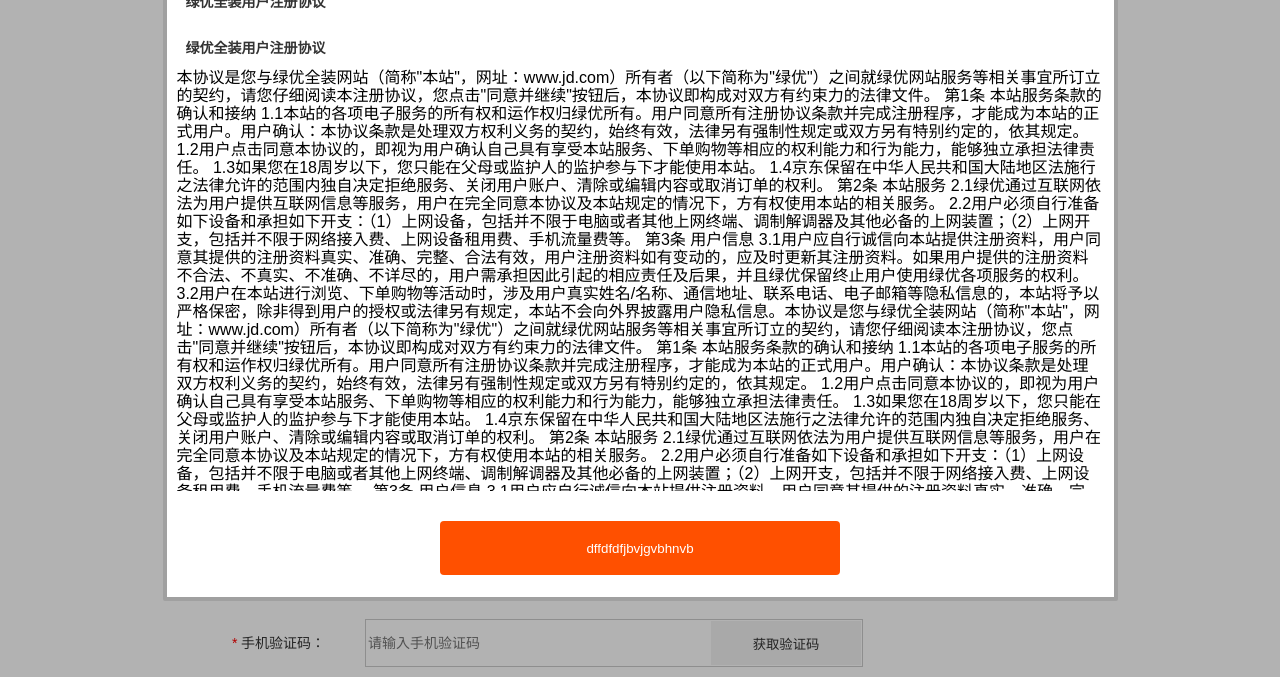
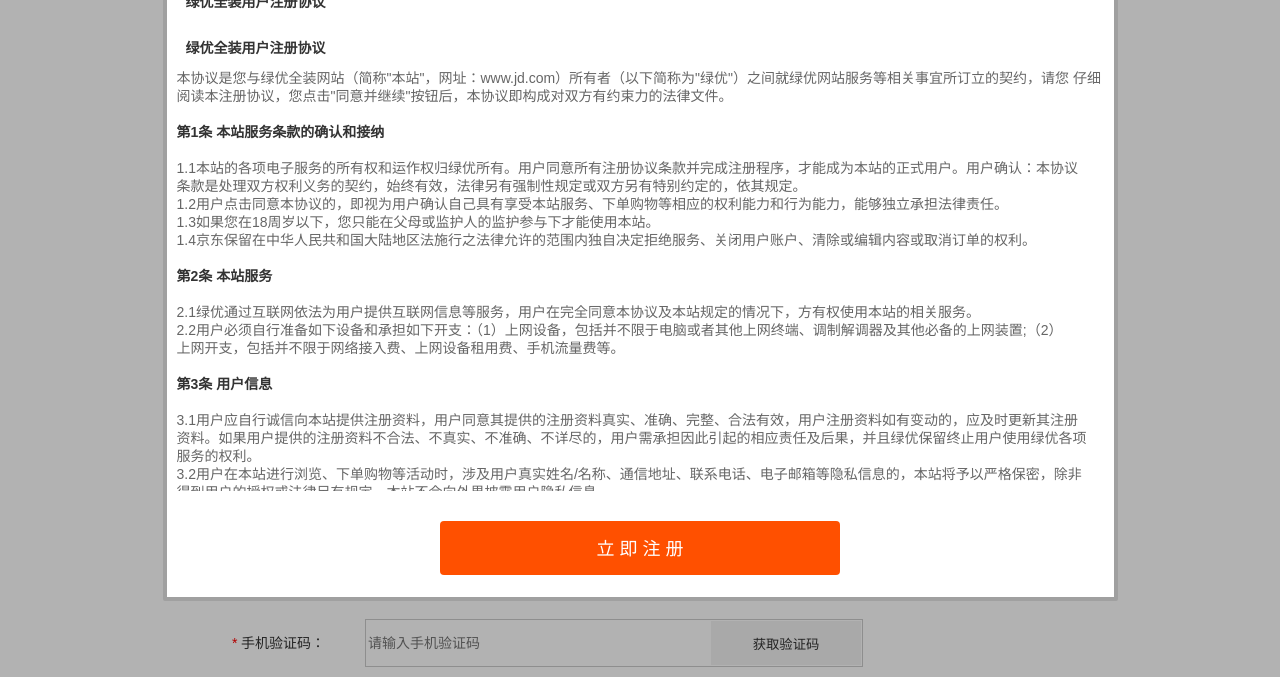
Before and after one commit to xiaowangzi0224/Lv_git, a plain HTML site: page register.html in a window 1280 px wide. Both pictures are taken after a click on the link "《绿优全装用户注册协议》". Shown: the part 108-785 px from the top of the page. Drawn offline with Linux system fonts and the light colour scheme.

Commit message:
注册协议

```diff
--- a/css/base.css
+++ b/css/base.css
@@ -35,9 +35,10 @@
 .register_axy h2{height:30px;line-height: 30px;padding-left: 9px;color:#333;font-size: 14px;}
 .register_axy02{width:927px;height:474px;overflow: auto;}
 .register_axy02 h2{color:#333;font-size: 14px;line-height: 18px;padding-top: 22px;}
-.register_axy02 p{line-height: 18px;}
+.register_axy02 p,.register_axy02 .xytk p{line-height: 18px;font-size: 14px;color:#666;}
+.register_axy02 .xytk h3{height:54px;line-height:54px;color:#333;font-size: 14px;}
 .register_abtn{padding-top: 30px;text-align: center;}
-.register_abtn button{width: 400px;height: 54px;background: #ff5000; outline: none;  border: none;  text-align: center;  line-height: 54px; color: #fff;border-radius: 4px;}
+.register_abtn button{width: 400px;height: 54px;background: #ff5000; outline: none;  border: none;  text-align: center;  line-height: 54px; color: #fff;border-radius: 4px;font-size: 18px;}
 
 /*#footer样式区*/
 .foot {height:315px;width:100%;min-width:1200px;clear: both; background-color: #f6f6f6;}
--- a/register.html
+++ b/register.html
@@ -163,68 +163,60 @@
         <h2>绿优全装用户注册协议</h2>
         <div class="register_axy02">
             <h2>绿优全装用户注册协议</h2>
-            <p>本协议是您与绿优全装网站（简称"本站"，网址：www.jd.com）所有者（以下简称为"绿优"）之间就绿优网站服务等相关事宜所订立的契约，请您仔细阅读本注册协议，您点击"同意并继续"按钮后，本协议即构成对双方有约束力的法律文件。
-
-                第1条 本站服务条款的确认和接纳
-
-                1.1本站的各项电子服务的所有权和运作权归绿优所有。用户同意所有注册协议条款并完成注册程序，才能成为本站的正式用户。用户确认：本协议条款是处理双方权利义务的契约，始终有效，法律另有强制性规定或双方另有特别约定的，依其规定。
-                1.2用户点击同意本协议的，即视为用户确认自己具有享受本站服务、下单购物等相应的权利能力和行为能力，能够独立承担法律责任。
-                1.3如果您在18周岁以下，您只能在父母或监护人的监护参与下才能使用本站。
-                1.4京东保留在中华人民共和国大陆地区法施行之法律允许的范围内独自决定拒绝服务、关闭用户账户、清除或编辑内容或取消订单的权利。
-
-                第2条 本站服务
-
-                2.1绿优通过互联网依法为用户提供互联网信息等服务，用户在完全同意本协议及本站规定的情况下，方有权使用本站的相关服务。
-                2.2用户必须自行准备如下设备和承担如下开支：（1）上网设备，包括并不限于电脑或者其他上网终端、调制解调器及其他必备的上网装置；（2）上网开支，包括并不限于网络接入费、上网设备租用费、手机流量费等。
-
-                第3条 用户信息
-
-                3.1用户应自行诚信向本站提供注册资料，用户同意其提供的注册资料真实、准确、完整、合法有效，用户注册资料如有变动的，应及时更新其注册资料。如果用户提供的注册资料不合法、不真实、不准确、不详尽的，用户需承担因此引起的相应责任及后果，并且绿优保留终止用户使用绿优各项服务的权利。
-                3.2用户在本站进行浏览、下单购物等活动时，涉及用户真实姓名/名称、通信地址、联系电话、电子邮箱等隐私信息的，本站将予以严格保密，除非得到用户的授权或法律另有规定，本站不会向外界披露用户隐私信息。本协议是您与绿优全装网站（简称"本站"，网址：www.jd.com）所有者（以下简称为"绿优"）之间就绿优网站服务等相关事宜所订立的契约，请您仔细阅读本注册协议，您点击"同意并继续"按钮后，本协议即构成对双方有约束力的法律文件。
-
-                第1条 本站服务条款的确认和接纳
-
-                1.1本站的各项电子服务的所有权和运作权归绿优所有。用户同意所有注册协议条款并完成注册程序，才能成为本站的正式用户。用户确认：本协议条款是处理双方权利义务的契约，始终有效，法律另有强制性规定或双方另有特别约定的，依其规定。
-                1.2用户点击同意本协议的，即视为用户确认自己具有享受本站服务、下单购物等相应的权利能力和行为能力，能够独立承担法律责任。
-                1.3如果您在18周岁以下，您只能在父母或监护人的监护参与下才能使用本站。
-                1.4京东保留在中华人民共和国大陆地区法施行之法律允许的范围内独自决定拒绝服务、关闭用户账户、清除或编辑内容或取消订单的权利。
-
-                第2条 本站服务
-
-                2.1绿优通过互联网依法为用户提供互联网信息等服务，用户在完全同意本协议及本站规定的情况下，方有权使用本站的相关服务。
-                2.2用户必须自行准备如下设备和承担如下开支：（1）上网设备，包括并不限于电脑或者其他上网终端、调制解调器及其他必备的上网装置；（2）上网开支，包括并不限于网络接入费、上网设备租用费、手机流量费等。
-
-                第3条 用户信息
-
-                3.1用户应自行诚信向本站提供注册资料，用户同意其提供的注册资料真实、准确、完整、合法有效，用户注册资料如有变动的，应及时更新其注册资料。如果用户提供的注册资料不合法、不真实、不准确、不详尽的，用户需承担因此引起的相应责任及后果，并且绿优保留终止用户使用绿优各项服务的权利。
-                3.2用户在本站进行浏览、下单购物等活动时，涉及用户真实姓名/名称、通信地址、联系电话、电子邮箱等隐私信息的，本站将予以严格保密，除非得到用户的授权或法律另有规定，本站不会向外界披露用户隐私信息。本协议是您与绿优全装网站（简称"本站"，网址：www.jd.com）所有者（以下简称为"绿优"）之间就绿优网站服务等相关事宜所订立的契约，请您仔细阅读本注册协议，您点击"同意并继续"按钮后，本协议即构成对双方有约束力的法律文件。
-
-                第1条 本站服务条款的确认和接纳
-
-                1.1本站的各项电子服务的所有权和运作权归绿优所有。用户同意所有注册协议条款并完成注册程序，才能成为本站的正式用户。用户确认：本协议条款是处理双方权利义务的契约，始终有效，法律另有强制性规定或双方另有特别约定的，依其规定。
-                1.2用户点击同意本协议的，即视为用户确认自己具有享受本站服务、下单购物等相应的权利能力和行为能力，能够独立承担法律责任。
-                1.3如果您在18周岁以下，您只能在父母或监护人的监护参与下才能使用本站。
-                1.4京东保留在中华人民共和国大陆地区法施行之法律允许的范围内独自决定拒绝服务、关闭用户账户、清除或编辑内容或取消订单的权利。
-
-                第2条 本站服务
-
-                2.1绿优通过互联网依法为用户提供互联网信息等服务，用户在完全同意本协议及本站规定的情况下，方有权使用本站的相关服务。
-                2.2用户必须自行准备如下设备和承担如下开支：（1）上网设备，包括并不限于电脑或者其他上网终端、调制解调器及其他必备的上网装置；（2）上网开支，包括并不限于网络接入费、上网设备租用费、手机流量费等。
-
-                第3条 用户信息
-
-                3.1用户应自行诚信向本站提供注册资料，用户同意其提供的注册资料真实、准确、完整、合法有效，用户注册资料如有变动的，应及时更新其注册资料。如果用户提供的注册资料不合法、不真实、不准确、不详尽的，用户需承担因此引起的相应责任及后果，并且绿优保留终止用户使用绿优各项服务的权利。
-                3.2用户在本站进行浏览、下单购物等活动时，涉及用户真实姓名/名称、通信地址、联系电话、电子邮箱等隐私信息的，本站将予以严格保密，除非得到用户的授权或法律另有规定，本站不会向外界披露用户隐私信息。</p>
-
+            <p>
+                本协议是您与绿优全装网站（简称"本站"，网址：www.jd.com）所有者（以下简称为"绿优"）之间就绿优网站服务等相关事宜所订立的契约，请您
+                仔细阅读本注册协议，您点击"同意并继续"按钮后，本协议即构成对双方有约束力的法律文件。
+            </p>
+            <div class="xytk">
+               <h3>第1条 本站服务条款的确认和接纳</h3>
+                <p>
+                    1.1本站的各项电子服务的所有权和运作权归绿优所有。用户同意所有注册协议条款并完成注册程序，才能成为本站的正式用户。用户确认：本协议
+                    <br>条款是处理双方权利义务的契约，始终有效，法律另有强制性规定或双方另有特别约定的，依其规定。<br>
+                    1.2用户点击同意本协议的，即视为用户确认自己具有享受本站服务、下单购物等相应的权利能力和行为能力，能够独立承担法律责任。<br>
+                    1.3如果您在18周岁以下，您只能在父母或监护人的监护参与下才能使用本站。<br>
+                    1.4京东保留在中华人民共和国大陆地区法施行之法律允许的范围内独自决定拒绝服务、关闭用户账户、清除或编辑内容或取消订单的权利。
+                </p>
+            </div>
+            <div class="xytk">
+                <h3>第2条 本站服务</h3>
+                <p>
+                    2.1绿优通过互联网依法为用户提供互联网信息等服务，用户在完全同意本协议及本站规定的情况下，方有权使用本站的相关服务。
+                    <br>2.2用户必须自行准备如下设备和承担如下开支：（1）上网设备，包括并不限于电脑或者其他上网终端、调制解调器及其他必备的上网装置;（2）<br>
+                    上网开支，包括并不限于网络接入费、上网设备租用费、手机流量费等。
+                </p>
+            </div>
+            <div class="xytk">
+                <h3>第3条 用户信息</h3>
+                <p>
+                    3.1用户应自行诚信向本站提供注册资料，用户同意其提供的注册资料真实、准确、完整、合法有效，用户注册资料如有变动的，应及时更新其注册
+                    <br>资料。如果用户提供的注册资料不合法、不真实、不准确、不详尽的，用户需承担因此引起的相应责任及后果，并且绿优保留终止用户使用绿优各项<br>
+                    服务的权利。<br>3.2用户在本站进行浏览、下单购物等活动时，涉及用户真实姓名/名称、通信地址、联系电话、电子邮箱等隐私信息的，本站将予以严格保密，除非<br>
+                    得到用户的授权或法律另有规定，本站不会向外界披露用户隐私信息。
+                </p>
+            </div>
+            <div class="xytk">
+                <h3>第4条 用户信息</h3>
+                <p>
+                    3.1用户应自行诚信向本站提供注册资料，用户同意其提供的注册资料真实、准确、完整、合法有效，用户注册资料如有变动的，应及时更新其注册
+                    <br>资料。如果用户提供的注册资料不合法、不真实、不准确、不详尽的，用户需承担因此引起的相应责任及后果，并且绿优保留终止用户使用绿优各项<br>
+                    服务的权利。<br>3.2用户在本站进行浏览、下单购物等活动时，涉及用户真实姓名/名称、通信地址、联系电话、电子邮箱等隐私信息的，本站将予以严格保密，除非<br>
+                    得到用户的授权或法律另有规定，本站不会向外界披露用户隐私信息。
+                </p>
+            </div>
+            <div class="xytk">
+                <h3>第5条 用户信息</h3>
+                <p>
+                    3.1用户应自行诚信向本站提供注册资料，用户同意其提供的注册资料真实、准确、完整、合法有效，用户注册资料如有变动的，应及时更新其注册
+                    <br>资料。如果用户提供的注册资料不合法、不真实、不准确、不详尽的，用户需承担因此引起的相应责任及后果，并且绿优保留终止用户使用绿优各项<br>
+                    服务的权利。<br>3.2用户在本站进行浏览、下单购物等活动时，涉及用户真实姓名/名称、通信地址、联系电话、电子邮箱等隐私信息的，本站将予以严格保密，除非<br>
+                    得到用户的授权或法律另有规定，本站不会向外界披露用户隐私信息。
+                </p>
+            </div>
+         </div>
+        <div class="register_abtn">
+            <button class="reGist_btn">立  即  注  册</button>
         </div>
-        <div class="register_abtn">
-            <button class="btn">dffdfdfjbvjgvbhnvb </button>
-        </div>
-
-
     </div>
-
-
 </div>
 
 <footer class="foot">
@@ -373,7 +365,7 @@
     $("#agreement").click(function(){
         $("#register_agreement").show();
     });
-    $(".btn").click(function(){
+    $(".reGist_btn").click(function(){
         $("#ck").attr("checked", true);
         $("#register_agreement").hide();
     });
```
